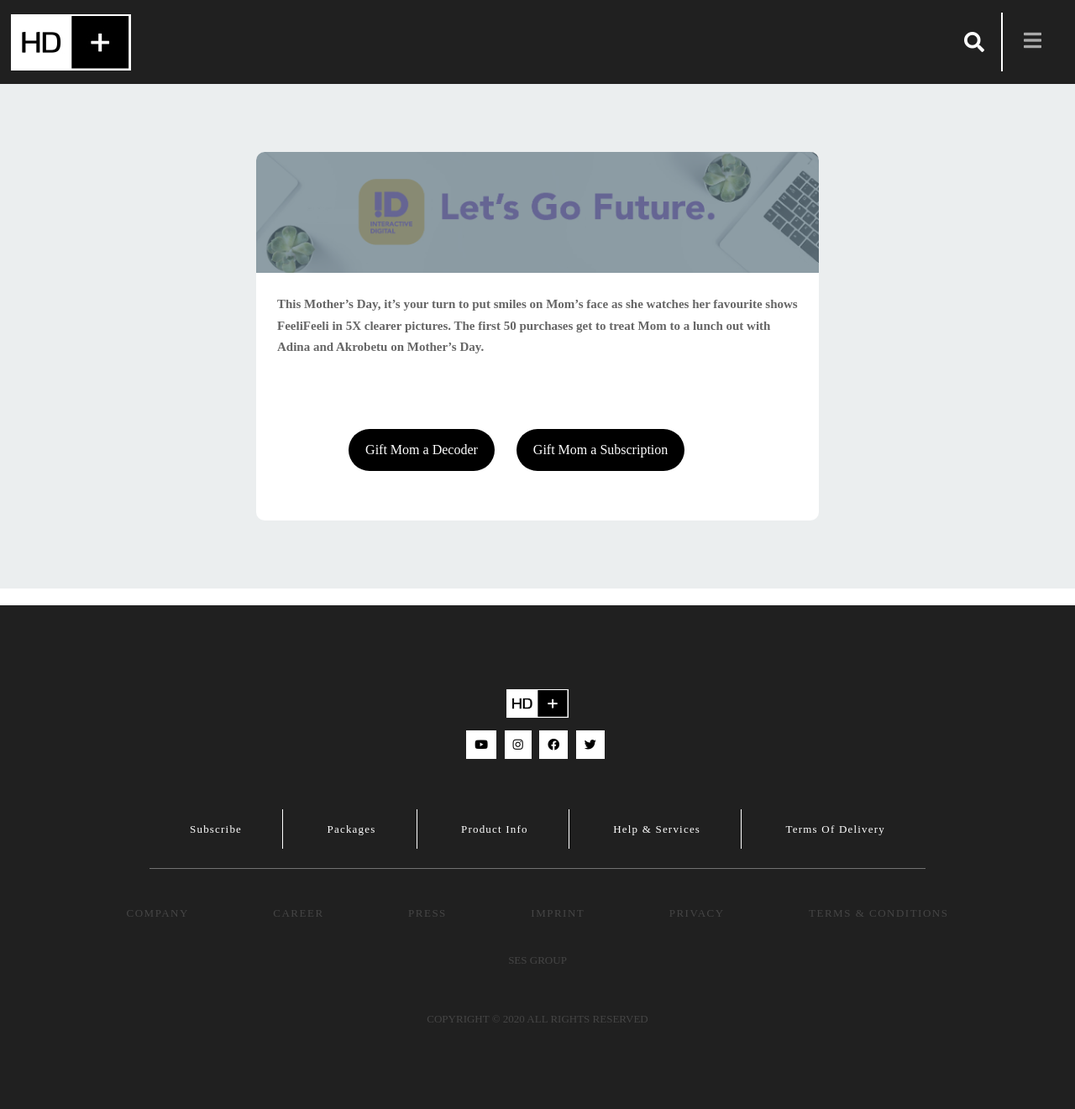
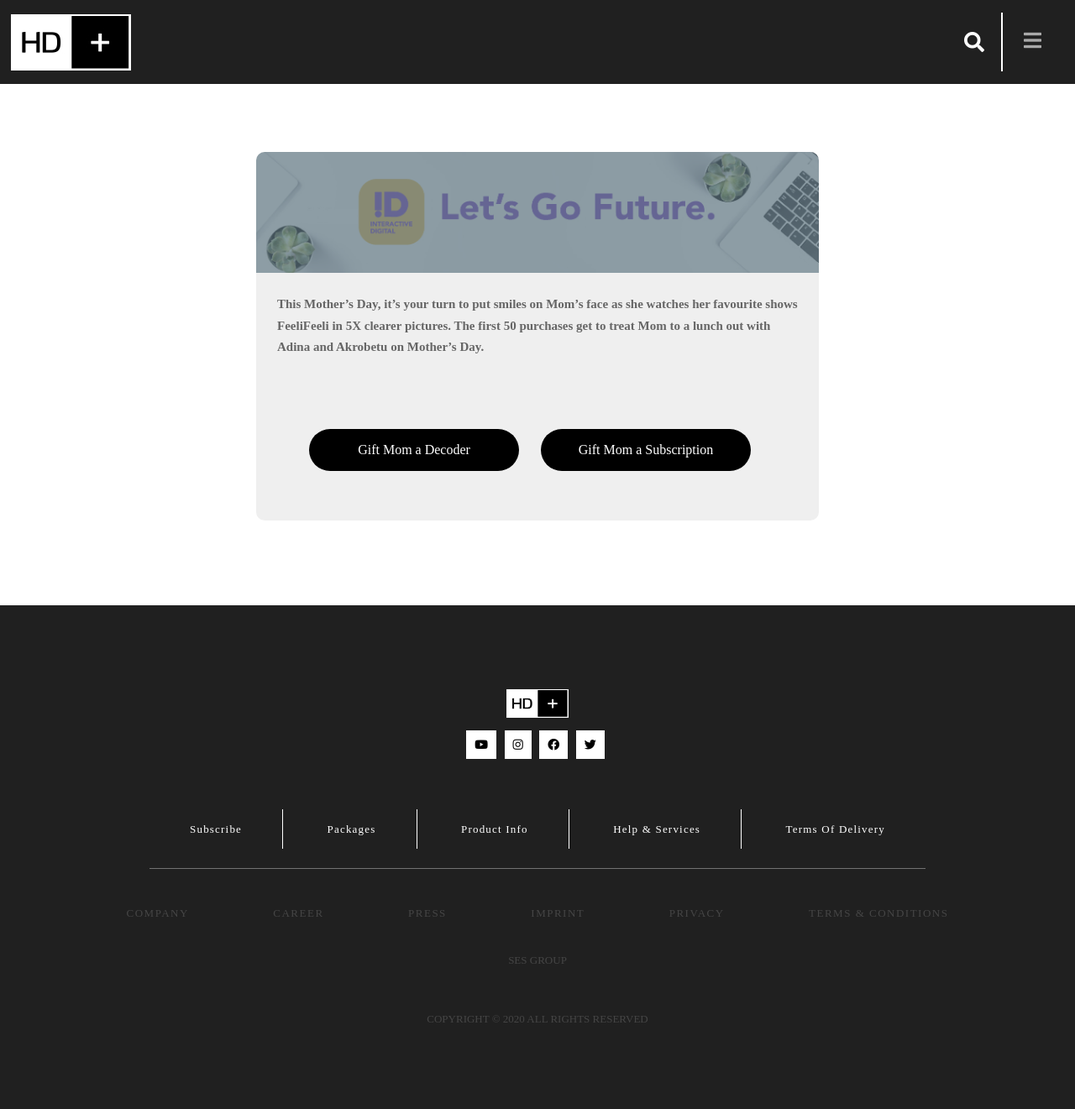
Before and after one commit to i-Blaise/hdplus-decoder-order, a PHP site: page / in a window 1280 px wide. Shown: the whole page at 84% size. Run offline with PHP 8.4, Linux system fonts and the light colour scheme; some libraries are stand-ins or nearby versions; some web fonts are replaced.

Commit message:
hdplus-decoder-order

```diff
--- a/css/main.css
+++ b/css/main.css
@@ -178,14 +178,14 @@
   justify-content: center;
   align-items: center;
   padding: 81px;
-  background: #ebeeef;
+  background: #fff;
   /* margin-top: 84px;; */
 }
 
 
 .wrap-login100 {
   width: 670px;
-  background: #fff;
+  background: #efefef;
   border-radius: 10px;
   overflow: hidden;
   position: relative;
@@ -390,9 +390,9 @@
   display: -ms-flexbox;
   display: flex;
   flex-wrap: wrap;
-  padding: 50px 10px;
+  padding: 50px;
   align-items: center;
-  margin-left: 13%;
+  margin: auto;
 }
 
 .login100-form-btn {
@@ -404,7 +404,7 @@
   justify-content: center;
   align-items: center;
   padding: 0 20px;
-  min-width: 160px;
+  width: 250px;
   height: 50px;
   background-color: rgb(0, 0, 0);
   border-radius: 25px;
```
